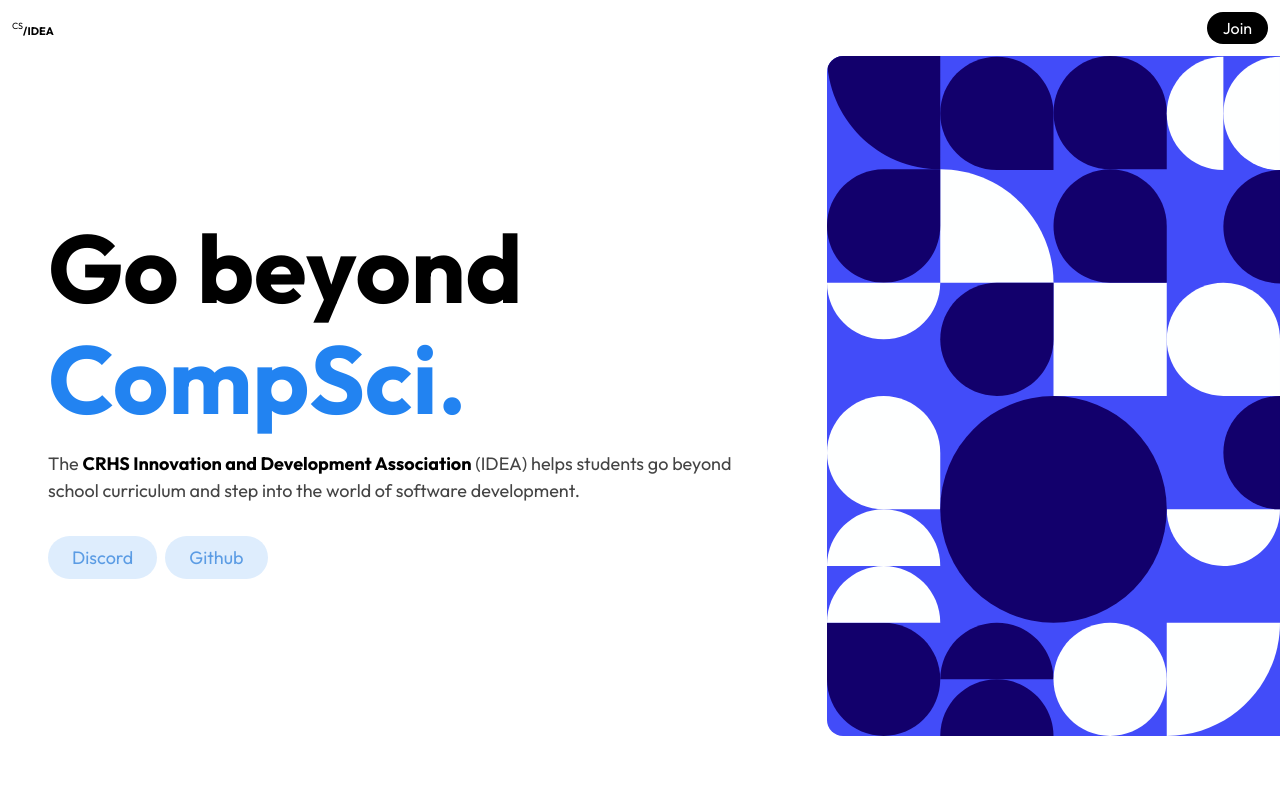
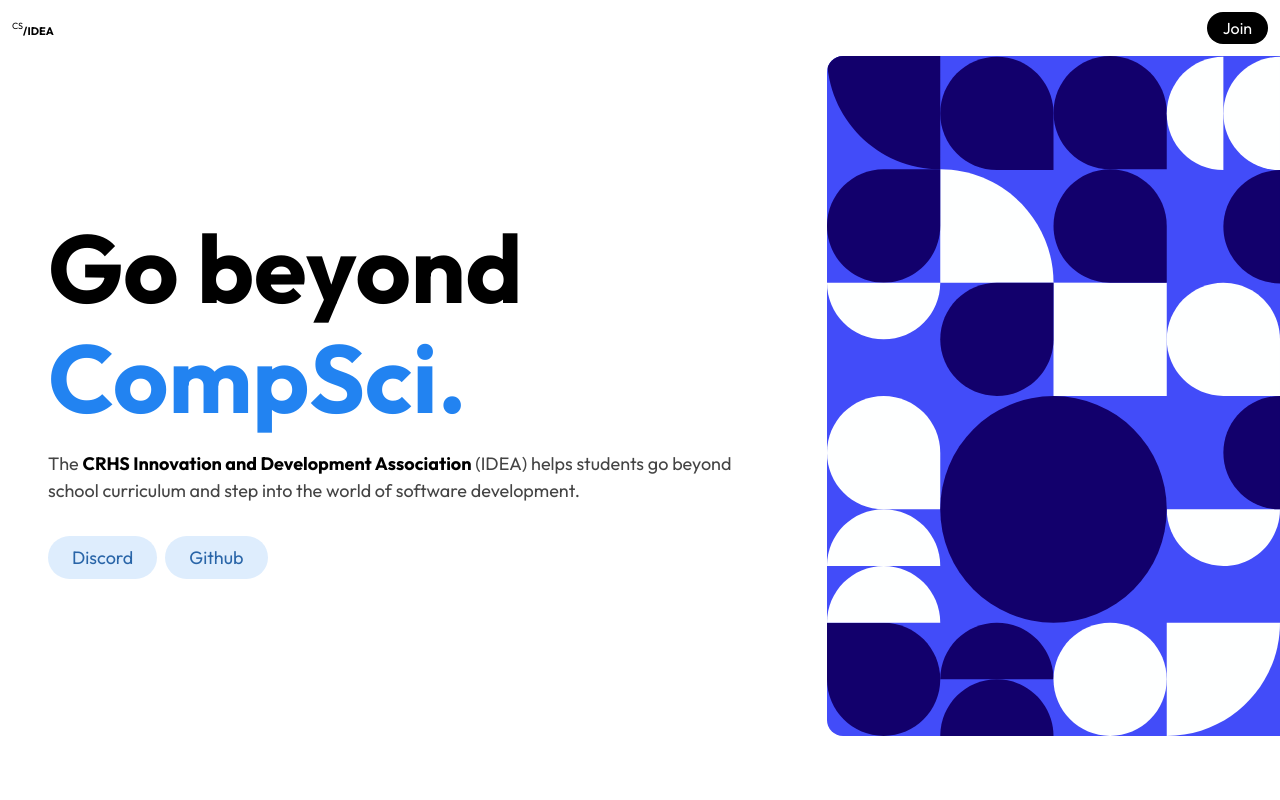
Before and after one commit to Supercolbat/crhsidea-website, a SvelteKit app: page / in a window 1280 px wide. Shown: the top 800 px of the page. Built offline with nearby package versions, Linux system fonts and the light colour scheme.

Commit message:
fix: light theme text contrast, overflow

```diff
--- a/src/app.scss
+++ b/src/app.scss
@@ -9,7 +9,7 @@
 	--color-text: #000;
 	--color-text--body: #444;
 	--color-text--accent: #2283f1;
-	--color-text--accent-contrast: #5b9ce4;
+	--color-text--accent-contrast: #2965a8;
 	--color-text--footer: #ddd;
 
 	--font-xl: 6rem;
--- a/src/routes/+page.svelte
+++ b/src/routes/+page.svelte
@@ -251,12 +251,10 @@
 		align-items: center;
 		gap: var(--spacing--page-x);
 
-		height: 85vh;
-
 		margin-left: var(--spacing--page-x);
 		margin-bottom: var(--spacing-xl);
 
-		overflow: hidden;
+		overflow-x: hidden;
 
 		p {
 			color: var(--color-text--body);
```
